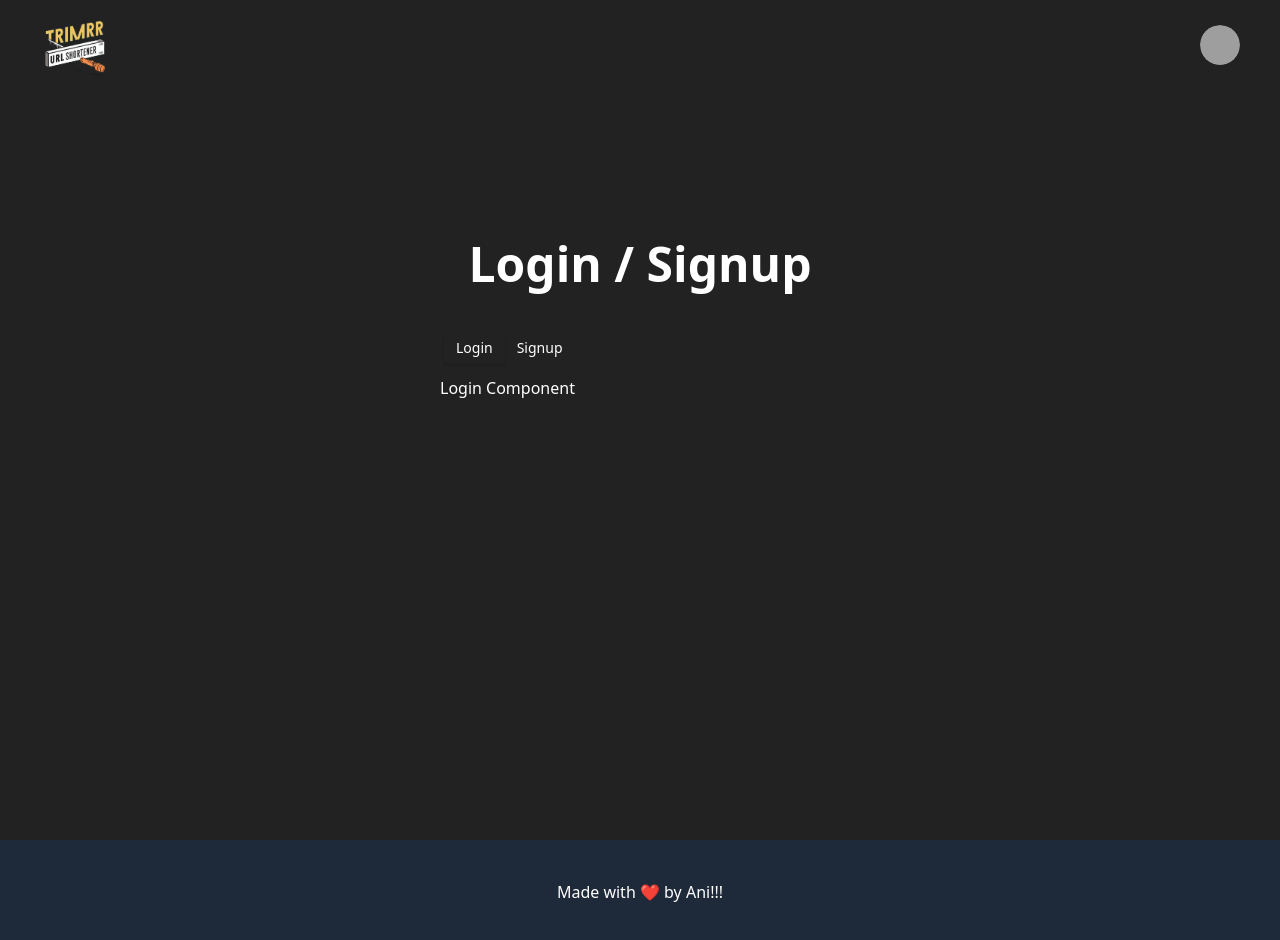
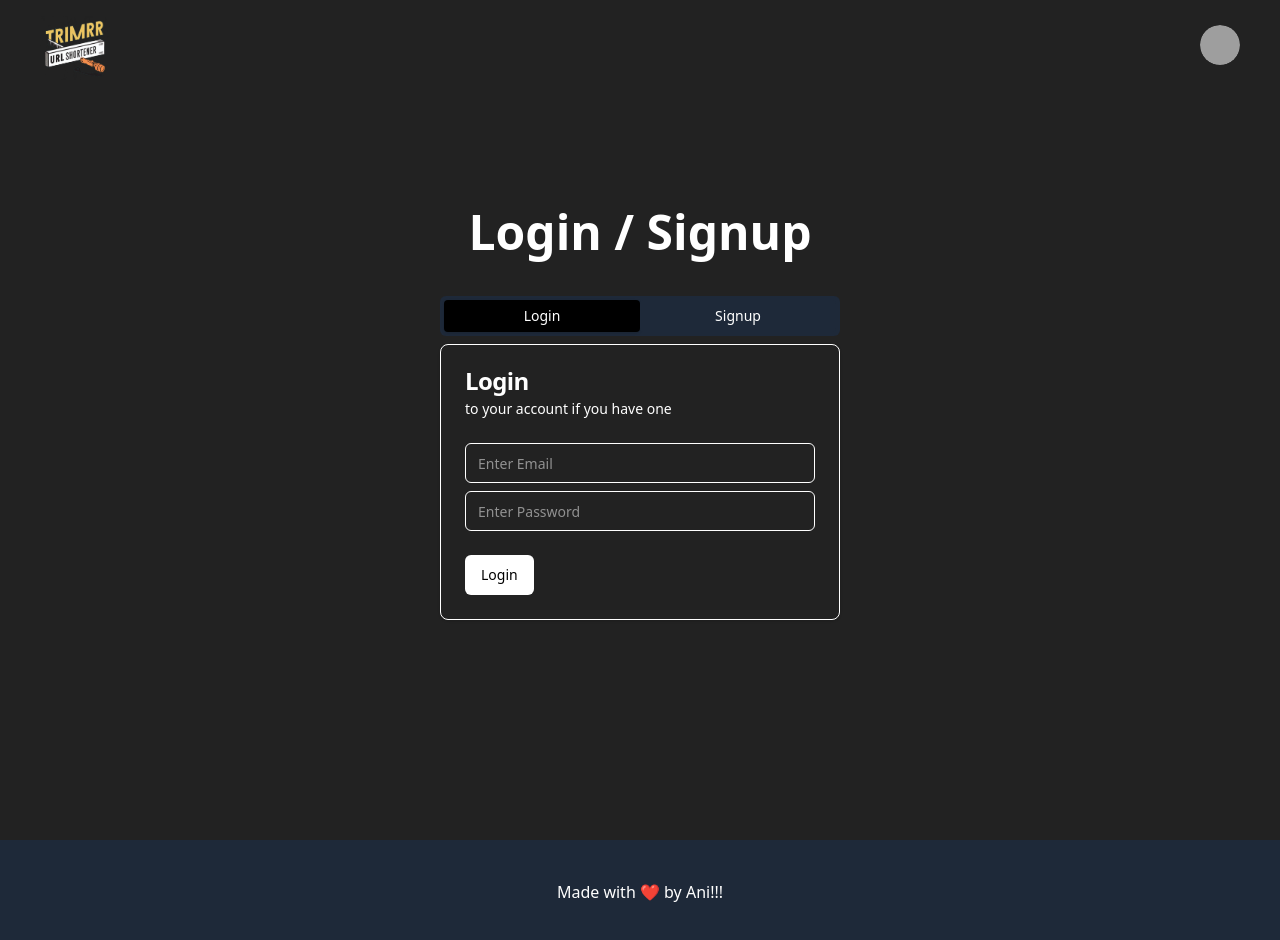
Before and after one commit to ani29dy/URLTrimrr, a React (Vite) app: page /auth in a window 1280 px wide. Shown: the top 940 px of the page. Built offline with nearby package versions, Linux system fonts and the light colour scheme; no server answers; grey boxes are pictures that could not be loaded.

Commit message:
Created Custom Hooks and Authentication Logic

```diff
--- a/package.json
+++ b/package.json
@@ -23,8 +23,10 @@
     "react": "^18.3.1",
     "react-dom": "^18.3.1",
     "react-router-dom": "^7.1.3",
+    "react-spinners": "^0.15.0",
     "tailwind-merge": "^2.6.0",
-    "tailwindcss-animate": "^1.0.7"
+    "tailwindcss-animate": "^1.0.7",
+    "yup": "^1.6.1"
   },
   "devDependencies": {
     "@eslint/js": "^9.17.0",
--- /dev/null
+++ b/src/components/Error.jsx
@@ -0,0 +1,7 @@
+import React from "react";
+
+const Error = ({ message }) => {
+  return <span className="text-sm text-red-400">{message}</span>;
+};
+
+export default Error;
--- /dev/null
+++ b/src/components/Login.jsx
@@ -0,0 +1,97 @@
+import { React, useEffect, useState } from "react";
+import {
+  Card,
+  CardContent,
+  CardDescription,
+  CardFooter,
+  CardHeader,
+  CardTitle,
+} from "../components/ui/card";
+import { Input } from "../components/ui/input";
+import { Button } from "../components/ui/button";
+import { BeatLoader } from "react-spinners";
+import Error from "./Error";
+import * as Yup from "yup";
+import useFetch from "../hooks/useFetch";
+import { login } from "../db/APIAuth";
+
+const Login = () => {
+  const [errors, setErrors] = useState({});
+  const [formData, setFormData] = useState({
+    email: "",
+    password: "",
+  });
+
+  const handleInputChange = (e) => {
+    const { name, value } = e.target;
+    setFormData((prevState) => ({
+      ...prevState,
+      [name]: value,
+    }));
+  };
+
+  const { data, loading, error, fn: fnLogin } = useFetch(login, formData);
+  useEffect(() => {
+    console.log(data);
+  }, [data, error]);
+
+  const handleLogin = async () => {
+    setErrors([]);
+    try {
+      const schema = Yup.object().shape({
+        email: Yup.string()
+          .email("Invalid Email")
+          .required("Email is Required"),
+        password: Yup.string()
+          .min(6, "Password must be minimum 6 Characters")
+          .required("Password is Required"),
+      });
+
+      await schema.validate(formData, { abortEarly: false });
+      await fnLogin();
+    } catch (e) {
+      const newErrors = {};
+      e?.inner?.forEach((err) => {
+        newErrors[err.path] = err.message;
+      });
+      setErrors(newErrors);
+    }
+  };
+
+  return (
+    <Card>
+      <CardHeader>
+        <CardTitle>Login</CardTitle>
+        <CardDescription>to your account if you have one</CardDescription>
+        {error && <Error message={error.message} />}
+      </CardHeader>
+      <CardContent className="space-y-2">
+        <div className="space-y-1">
+          <Input
+            type="email"
+            name="email"
+            placeholder="Enter Email"
+            onChange={handleInputChange}
+          />
+          {errors.email && <Error message={errors.email} />}
+        </div>
+        <div className="space-y-1">
+          <Input
+            type="password"
+            name="password"
+            placeholder="Enter Password"
+            onChange={handleInputChange}
+          />
+          {errors.password && <Error message={errors.password} />}
+        </div>
+      </CardContent>
+      <CardFooter>
+        <Button onClick={handleLogin} className="bg-white text-black">
+          {loading ? <BeatLoader size={10} color="#36d7b7" /> : "Login"}
+        </Button>
+      </CardFooter>
+    </Card>
+  );
+};
+
+export default Login;
--- /dev/null
+++ b/src/components/Signup.jsx
@@ -0,0 +1,7 @@
+import React from "react";
+
+const Signup = () => {
+  return <div>Signup</div>;
+};
+
+export default Signup;
--- /dev/null
+++ b/src/components/ui/card.jsx
@@ -0,0 +1,61 @@
+import * as React from "react";
+
+import { cn } from "@/lib/utils";
+
+const Card = React.forwardRef(({ className, ...props }, ref) => (
+  <div
+    ref={ref}
+    className={cn(
+      "rounded-lg border bg-card text-card-foreground shadow-sm",
+      className
+    )}
+    {...props}
+  />
+));
+Card.displayName = "Card";
+
+const CardHeader = React.forwardRef(({ className, ...props }, ref) => (
+  <div
+    ref={ref}
+    className={cn("flex flex-col space-y-1.5 p-6", className)}
+    {...props}
+  />
+));
+CardHeader.displayName = "CardHeader";
+
+const CardTitle = React.forwardRef(({ className, ...props }, ref) => (
+  <div
+    ref={ref}
+    className={cn(
+      "text-2xl font-semibold leading-none tracking-tight",
+      className
+    )}
+    {...props}
+  />
+));
+CardTitle.displayName = "CardTitle";
+
+const CardDescription = React.forwardRef(({ className, ...props }, ref) => (
+  <div
+    ref={ref}
+    className={cn("text-sm text-muted-foreground", className)}
+    {...props}
+  />
+));
+CardDescription.displayName = "CardDescription";
+
+const CardContent = React.forwardRef(({ className, ...props }, ref) => (
+  <div ref={ref} className={cn("p-6 pt-0", className)} {...props} />
+));
+CardContent.displayName = "CardContent";
+
+const CardFooter = React.forwardRef(({ className, ...props }, ref) => (
+  <div
+    ref={ref}
+    className={cn("flex items-center p-6 pt-0", className)}
+    {...props}
+  />
+));
+CardFooter.displayName = "CardFooter";
+
+export { Card, CardHeader, CardFooter, CardTitle, CardDescription, CardContent };
--- /dev/null
+++ b/src/db/APIAuth.js
@@ -0,0 +1,12 @@
+import supabase from "./supabase";
+
+export const login = async ({ email, password }) => {
+  const { data, error } = await supabase.auth.signInWithPassword({
+    email,
+    password,
+  });
+
+  if (error) throw new Error(error.message);
+
+  return data;
+};
--- a/src/db/supabase.js
+++ b/src/db/supabase.js
@@ -1,7 +1,7 @@
-import { createClient } from '@supabase/supabase-js';
+import { createClient } from "@supabase/supabase-js";
 
 const supabaseUrl = import.meta.env.VITE_SUPABASE_URL;
-const supabaseKey = import.meta.env.VITE_SUPABASE_ANON_KEY;
+const supabaseKey = import.meta.env.VITE_SUPABASE_KEY;
 const supabase = createClient(supabaseUrl, supabaseKey);
 
-export default supabase
+export default supabase;
--- /dev/null
+++ b/src/hooks/useFetch.jsx
@@ -0,0 +1,24 @@
+import React, { useState } from "react";
+
+const useFetch = (cb, options = {}) => {
+  const [data, setData] = useState(null);
+  const [loading, setLoading] = useState(false);
+  const [error, setError] = useState(null);
+  const fn = async (...args) => {
+    setLoading(true);
+    setError(null);
+
+    try {
+      const response = await cb(options, ...args);
+      setData(response);
+    } catch (error) {
+      setError(error);
+    } finally {
+      setLoading(false);
+    }
+  };
+
+  return { data, loading, error, fn };
+};
+
+export default useFetch;
--- a/src/index.css
+++ b/src/index.css
@@ -3,3 +3,12 @@
 @tailwind utilities;
 
 /* ... */
+.tabs-trigger {
+  background-color: #1e2939;
+  color: white;
+}
+
+.tabs-trigger-active {
+  background-color: black;
+  color: white;
+}
--- a/src/pages/Auth.jsx
+++ b/src/pages/Auth.jsx
@@ -1,24 +1,55 @@
-import React from "react";
+import React, { useState } from "react";
+import {
+  Tabs,
+  TabsList,
+  TabsTrigger,
+  TabsContent,
+} from "../components/ui/tabs";
+import Login from "../components/Login";
+import Signup from "../components/Signup";
+import "../index.css";
 import { useSearchParams } from "react-router-dom";
-import { Tabs, TabsContent, TabsList, TabsTrigger } from "@/components/ui/tabs";
 
 const Auth = () => {
+  const [activeTab, setActiveTab] = useState("login");
   const [searchParams] = useSearchParams();
 
   return (
-    <div className="mt-36 flex flex-col items-center gap-10">
+    <div className="mt-28 flex flex-col items-center gap-10">
       <h1 className="text-5xl font-extrabold">
         {searchParams.get("createNew")
           ? "Hold up! Let's login first"
           : "Login / Signup"}
       </h1>
-      <Tabs defaultValue="login" className="w-[400px]">
-        <TabsList>
-          <TabsTrigger value="login">Login</TabsTrigger>
-          <TabsTrigger value="signup">Signup</TabsTrigger>
+      <Tabs
+        defaultValue="login"
+        className="w-[400px]"
+        onValueChange={setActiveTab}
+      >
+        <TabsList className="grid w-full grid-cols-2 mb-2 bg-gray-800">
+          <TabsTrigger
+            value="login"
+            className={`tabs-trigger ${
+              activeTab === "login" ? "tabs-trigger-active" : ""
+            }`}
+          >
+            Login
+          </TabsTrigger>
+          <TabsTrigger
+            value="signup"
+            className={`tabs-trigger ${
+              activeTab === "signup" ? "tabs-trigger-active" : ""
+            }`}
+          >
+            Signup
+          </TabsTrigger>
         </TabsList>
-        <TabsContent value="login">Login Component</TabsContent>
-        <TabsContent value="signup">Signup Component</TabsContent>
+        <TabsContent value="login">
+          <Login />
+        </TabsContent>
+        <TabsContent value="signup">
+          <Signup />
+        </TabsContent>
       </Tabs>
     </div>
   );
```
Also changed, not shown: 2 other files (tests, documents, lock files or other folders).
